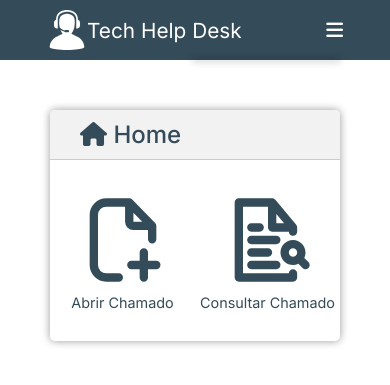
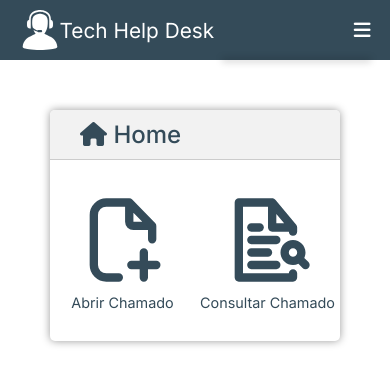
Before and after one commit to LucasFerreiraDev1/tech-help-desk, a PHP site: page /php/home.php in a window 390 px wide. Shown: the top 385 px of the page. Run offline with PHP 8.4, Linux system fonts and the light colour scheme; the visitor is signed in with stand-in values (Sample User, id 1).

Commit message:
layout navbar mobile

```diff
--- a/src/css/style.css
+++ b/src/css/style.css
@@ -13,7 +13,7 @@
 
 header {
     background-color:var(--color-navbar);
-    padding: 10px;
+    padding-block: 10px;
     position: relative;
 }
 
@@ -286,6 +286,9 @@ main#consult {
 /* Media queries */
 
 @media screen and (max-width: 720px){
+    .navbar {
+        max-width: 90%;
+    }
     .btn-navbar {
         display: block;
     }
@@ -295,7 +298,7 @@ main#consult {
         box-shadow: 0 0 7px 1px rgba(0,0,0,0.4);
         position: absolute;
         top: 60px;
-        right: 50px;
+        right: 20px;
         height: 0;
         interpolate-size: allow-keywords;
         transition: height .5s ease;
```
